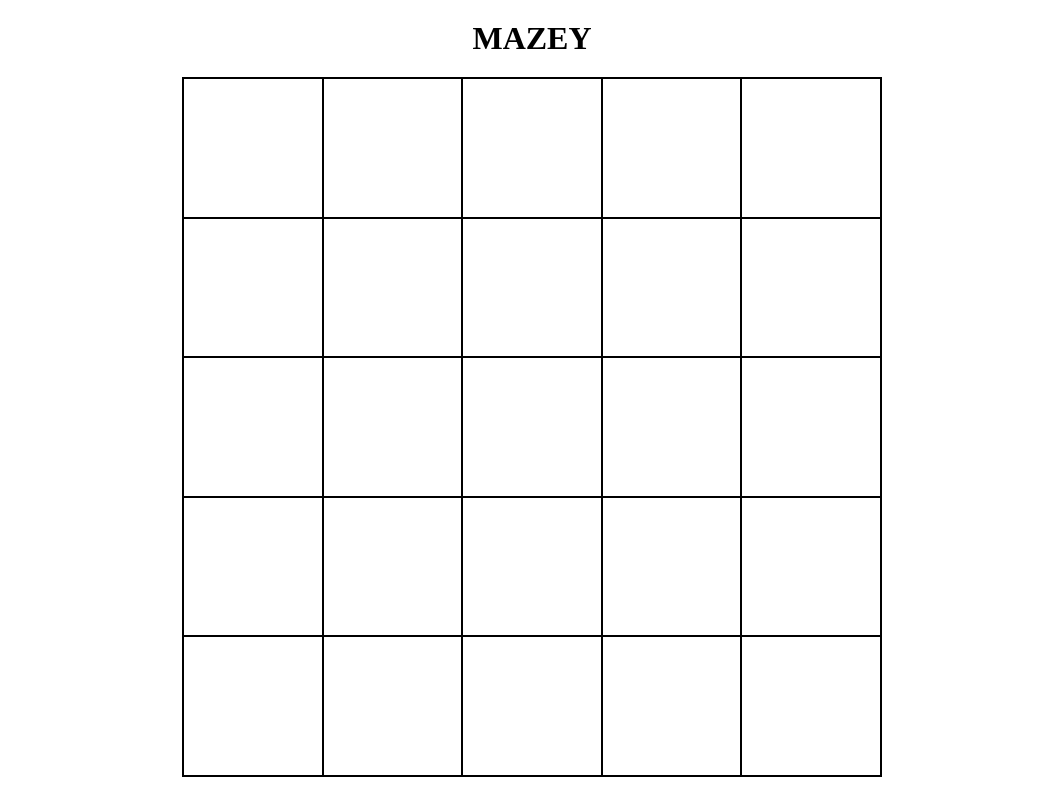
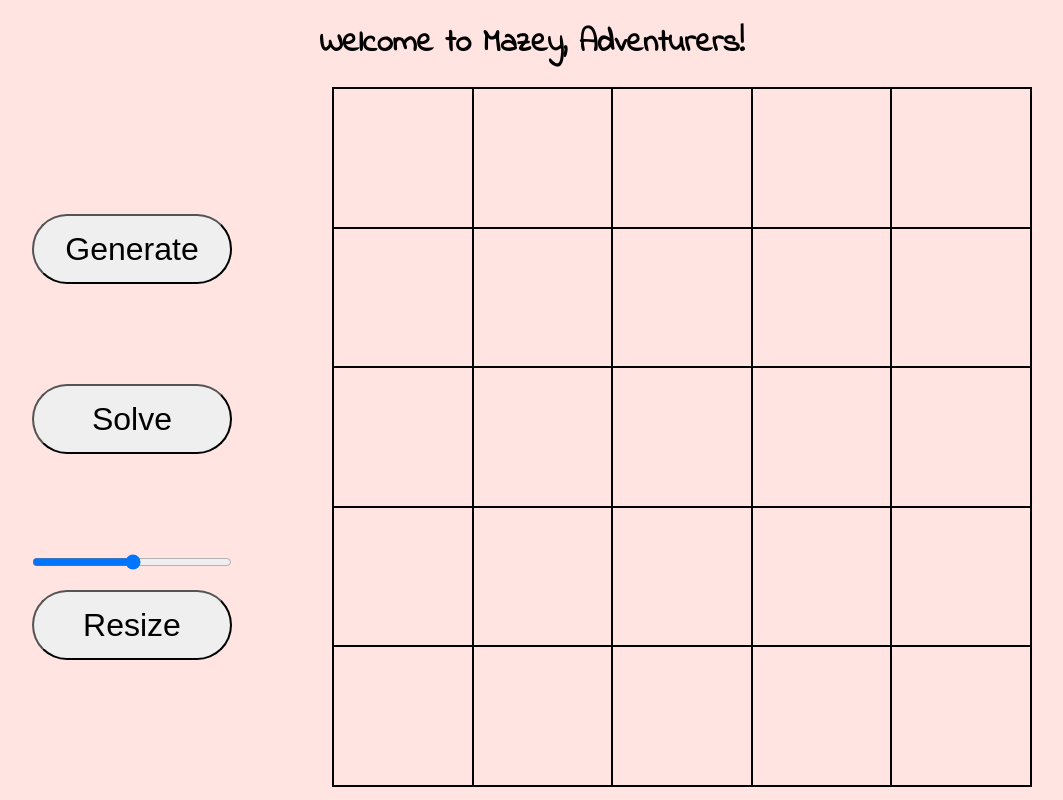
Before and after one commit to wyhong3103/maze-solver, a plain HTML site: page index.html in a window 1280 px wide. Shown: the whole page, without its empty margins (108-1171 px from the left). Drawn offline with Linux system fonts and the light colour scheme.

Commit message:
Add buttons , font families

```diff
--- a/index.html
+++ b/index.html
@@ -6,11 +6,24 @@
     <meta name="viewport" content="width=device-width, initial-scale=1.0">
     <link rel="stylesheet" href="style.css">
     <script src="script.js" defer></script>
+    <link rel="preconnect" href="https://fonts.googleapis.com">
+    <link rel="preconnect" href="https://fonts.gstatic.com" crossorigin>
+    <link href="https://fonts.googleapis.com/css2?family=Indie+Flower&display=swap" rel="stylesheet">
     <title>Mazey</title>
 </head>
 <body>
-    <h1 class="title">MAZEY</h1>
+    <div class="header">
+        <h1 class="title">Welcome to Mazey, Adventurers!</h1>
+    </div>
     <div class="container">
+        <div class="side-bar">
+            <button class="generate">Generate</button>
+            <button class="solve">Solve</button>
+            <div class="resize-container">
+                <input type="range" min = 5 max=100>
+                <button class="resize">Resize</button>
+            </div>
+        </div>
         <div class="maze"></div>
     </div>
 </body>
--- a/style.css
+++ b/style.css
@@ -4,23 +4,50 @@
     box-sizing: border-box;
 }
 
-.title{
-    text-align: center;
-    margin : 20px;
+body{
+    background-color:mistyrose;
+    font-family: 'Indie Flower', cursive;
 }
+
 .container{
     display : flex;
     flex-direction: row;;
+    justify-content: center;
+    align-items: center;
+    gap : 100px;
 }
-
+.header{
+    display: flex;
+    flex-direction: column;
+    align-items: center;
+    justify-content: center;
+    margin : 20px;
+}
 
 .maze{
     display : flex;
     flex-wrap: wrap;
     width : 700px;
     height : 700px;
-    margin : 0 auto;
     border : 1px solid black;
+}
+.side-bar{
+    display: flex;
+    flex-direction: column;
+    gap : 100px;
+}
+
+button{
+    font-size : xx-large;
+    width: 200px;
+    height : 70px;
+    border-radius: 50px;
+}
+
+.resize-container{
+    display: flex;
+    flex-direction: column;
+    gap : 20px;
 }
 
 .maze-cell {
```
